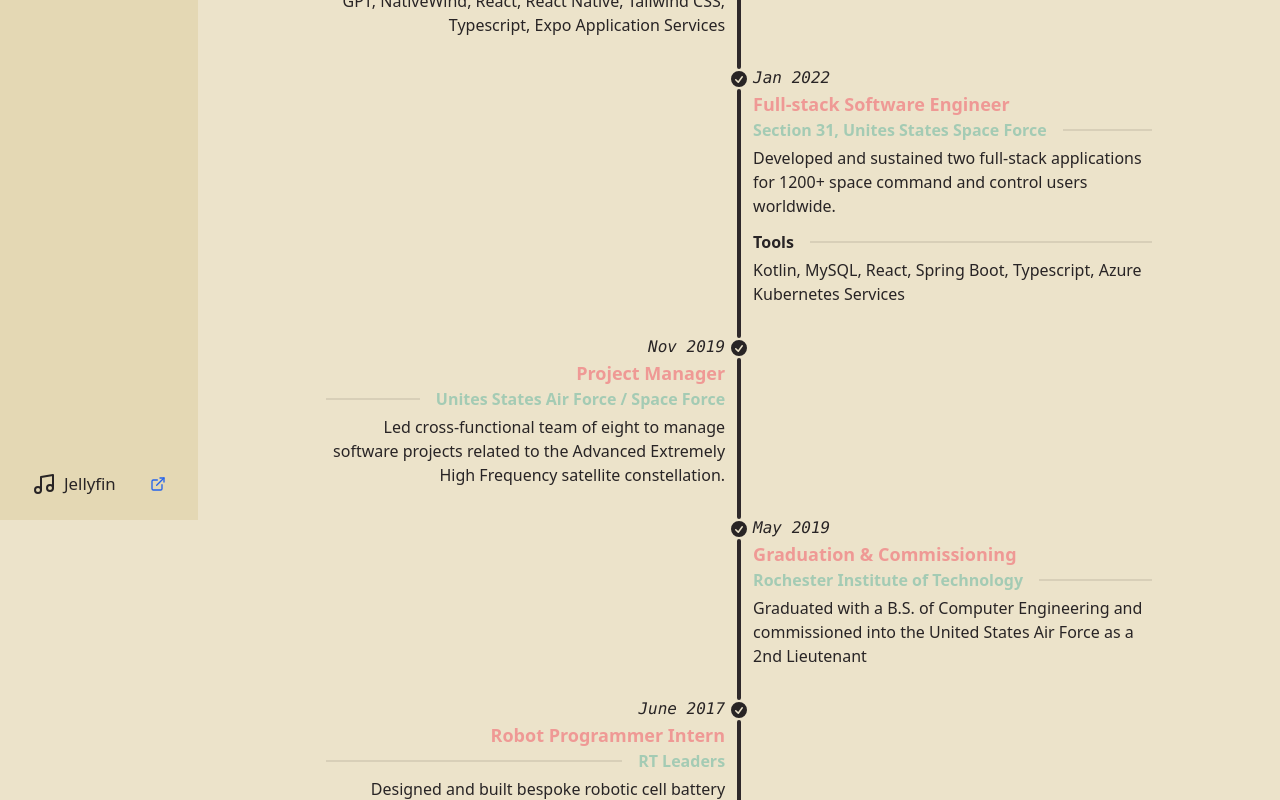
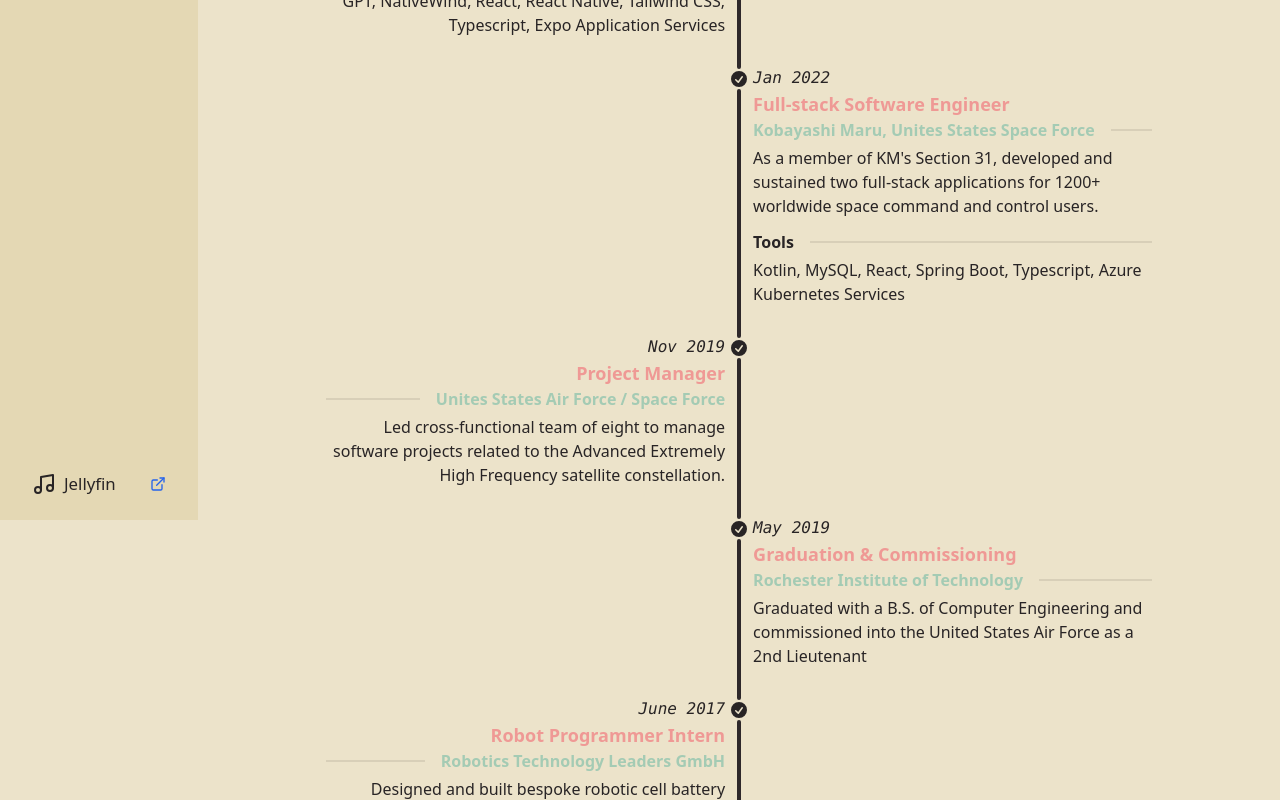
Before and after one commit to ananaso/adavidson.us, a SvelteKit app: page /history in a window 1280 px wide. Shown: the part 280-1080 px from the top of the page. Built offline with nearby package versions, Linux system fonts and the light colour scheme.

Commit message:
tweak history language

```diff
--- a/src/routes/history/+page.svelte
+++ b/src/routes/history/+page.svelte
@@ -7,8 +7,6 @@
 	<title>Work History</title>
 	<meta name="description" content="A brief history of my work experience" />
 </svelte:head>
-
-<!-- TODO find a better way to list out tools and declutter the timeline -->
 
 <ul class="timeline timeline-vertical timeline-snap-icon max-md:timeline-compact">
 	<TimelineItem
@@ -22,8 +20,8 @@
 	<TimelineItem
 		date="Jan 2022"
 		title="Full-stack Software Engineer"
-		company="Section 31, Unites States Space Force"
-		description="Developed and sustained two full-stack applications for 1200+ space command and control users worldwide."
+		company="Kobayashi Maru, Unites States Space Force"
+		description="As a member of KM's Section 31, developed and sustained two full-stack applications for 1200+ worldwide space command and control users."
 		tools="Kotlin, MySQL, React, Spring Boot, Typescript, Azure Kubernetes Services"
 	/>
 	<TimelineItem
@@ -42,7 +40,7 @@
 	<TimelineItem
 		date="June 2017"
 		title="Robot Programmer Intern"
-		company="RT Leaders"
+		company="Robotics Technology Leaders GmbH"
 		description="Designed and built bespoke robotic cell battery construction machine with 5-member multidisciplinary team, increasing customer safety and productivity"
 		hangLeft
 	/>
```
